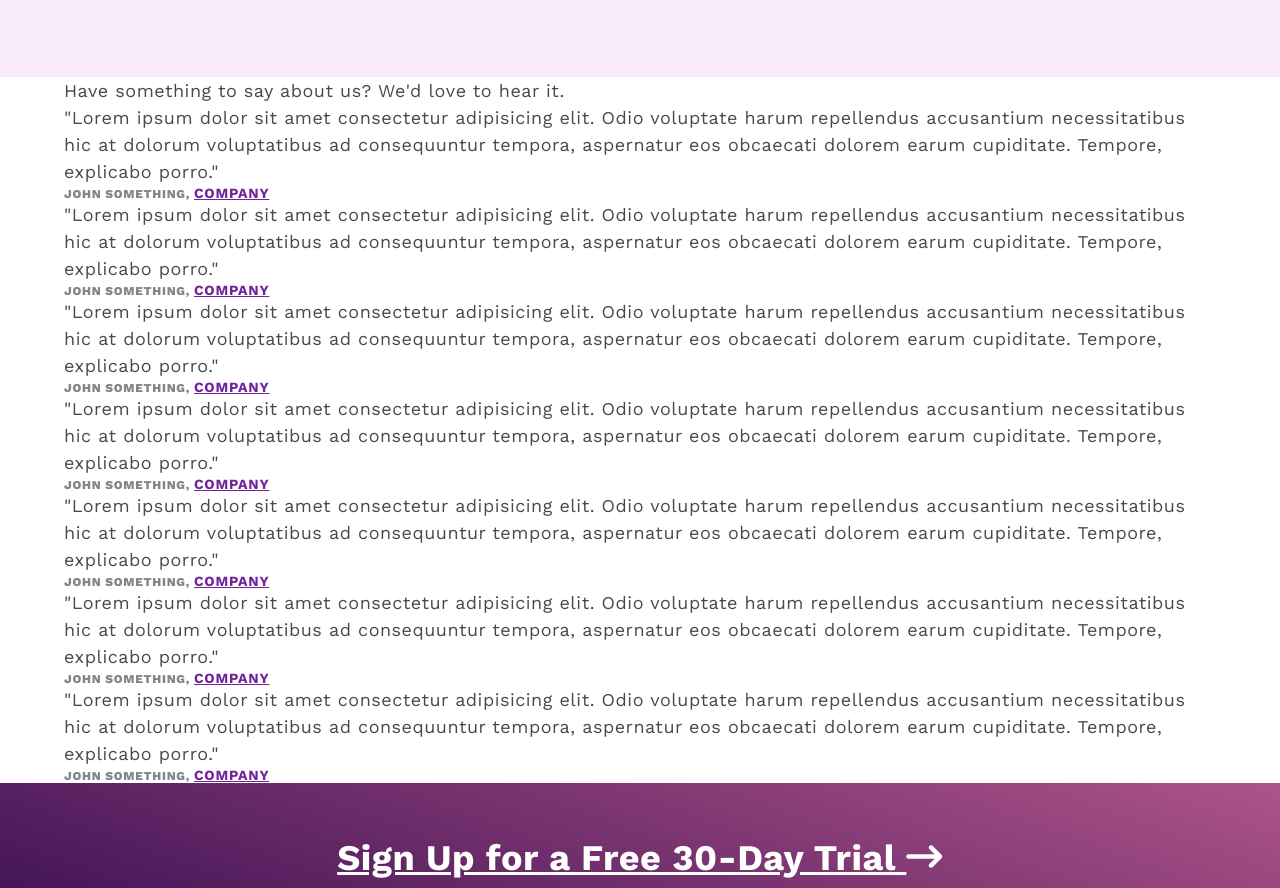
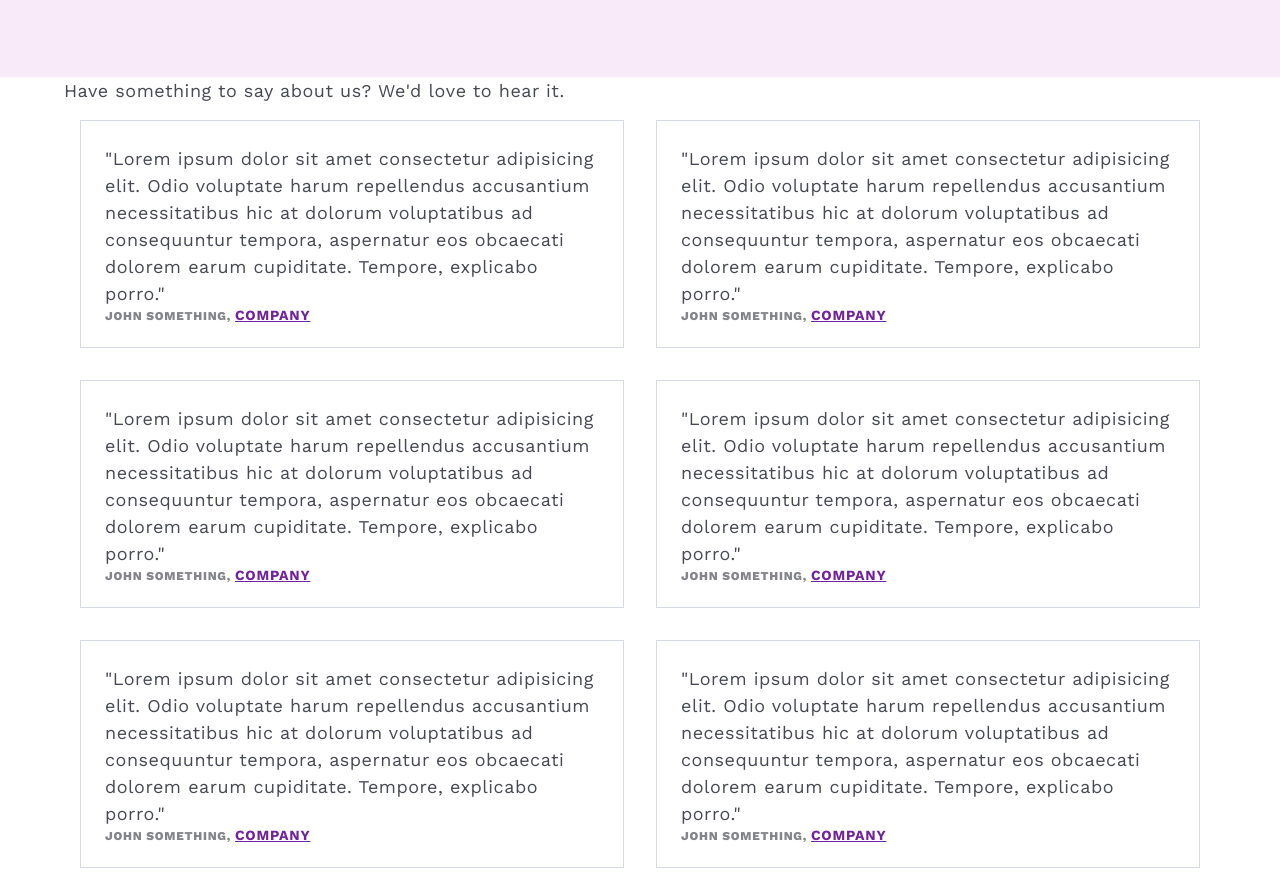
Before and after one commit to CoDan123/dataly, a plain HTML site: page testimonials.html in a window 1280 px wide. Shown: the part 766-1654 px from the top of the page. Drawn offline with nearby package versions, Linux system fonts and the light colour scheme.

Commit message:
main testimonials flex display

```diff
--- a/style.css
+++ b/style.css
@@ -532,6 +532,21 @@ footer {
     margin-bottom: 16px;
 }
 
+.main-testimonial-flex-wrap {
+    display: flex;
+    flex-wrap: wrap;
+}
+
+.main-flex-card-outer {
+    width: 50%;
+    padding: 16px;
+}
+
+.main-flex-card-inner {
+    padding: 24px;
+    border: 1px solid #d6dae5;
+}
+
 /*Media Queries*/
 
 @media only screen and (max-width: 1024px){
--- a/testimonials.html
+++ b/testimonials.html
@@ -81,7 +81,7 @@
             <section class="main-testimonials">
                 <div class="container">
                     <p>Have something to say about us? We'd love to hear it.</p>
-                    <div class="main-flex-wrap">
+                    <div class="main-testimonial-flex-wrap">
                         <div class="main-flex-card-outer">
                             <div class="main-flex-card-inner">
                                 <p>"Lorem ipsum dolor sit amet consectetur adipisicing elit. Odio voluptate harum repellendus accusantium
```
